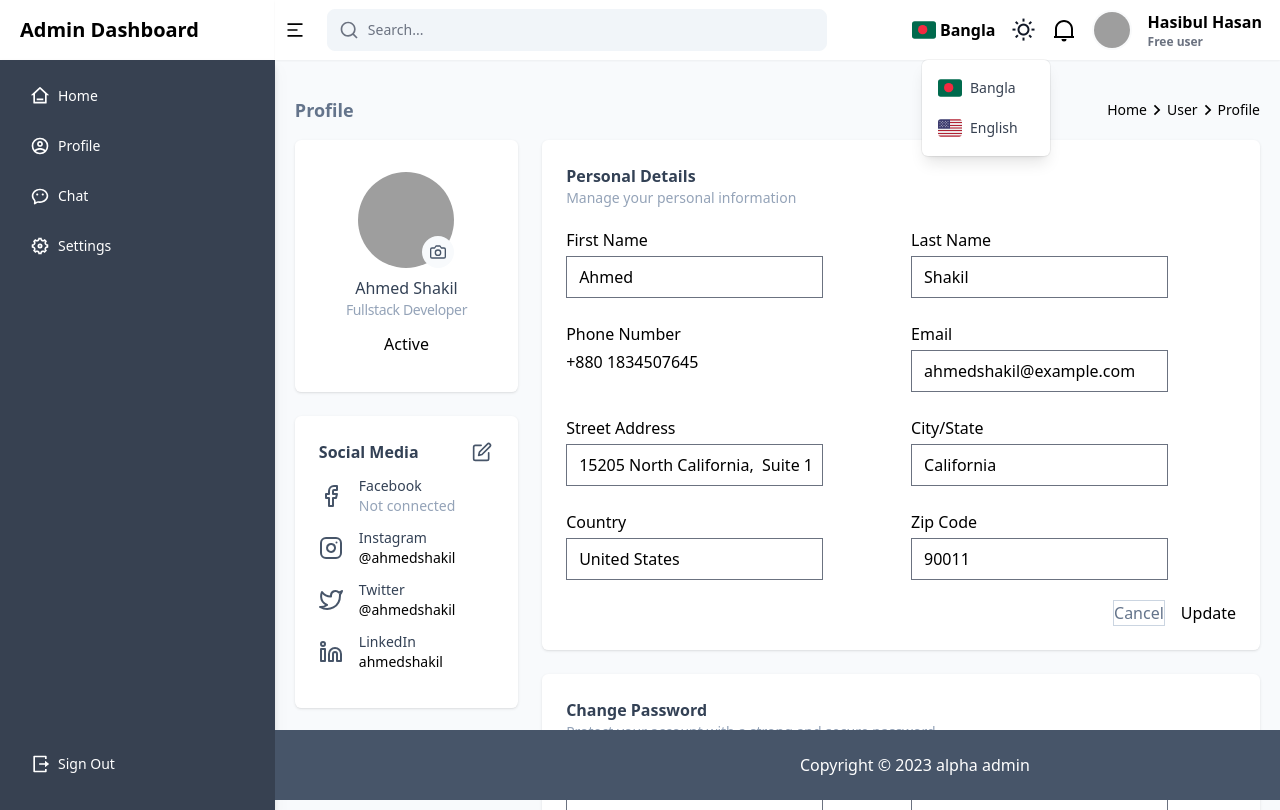
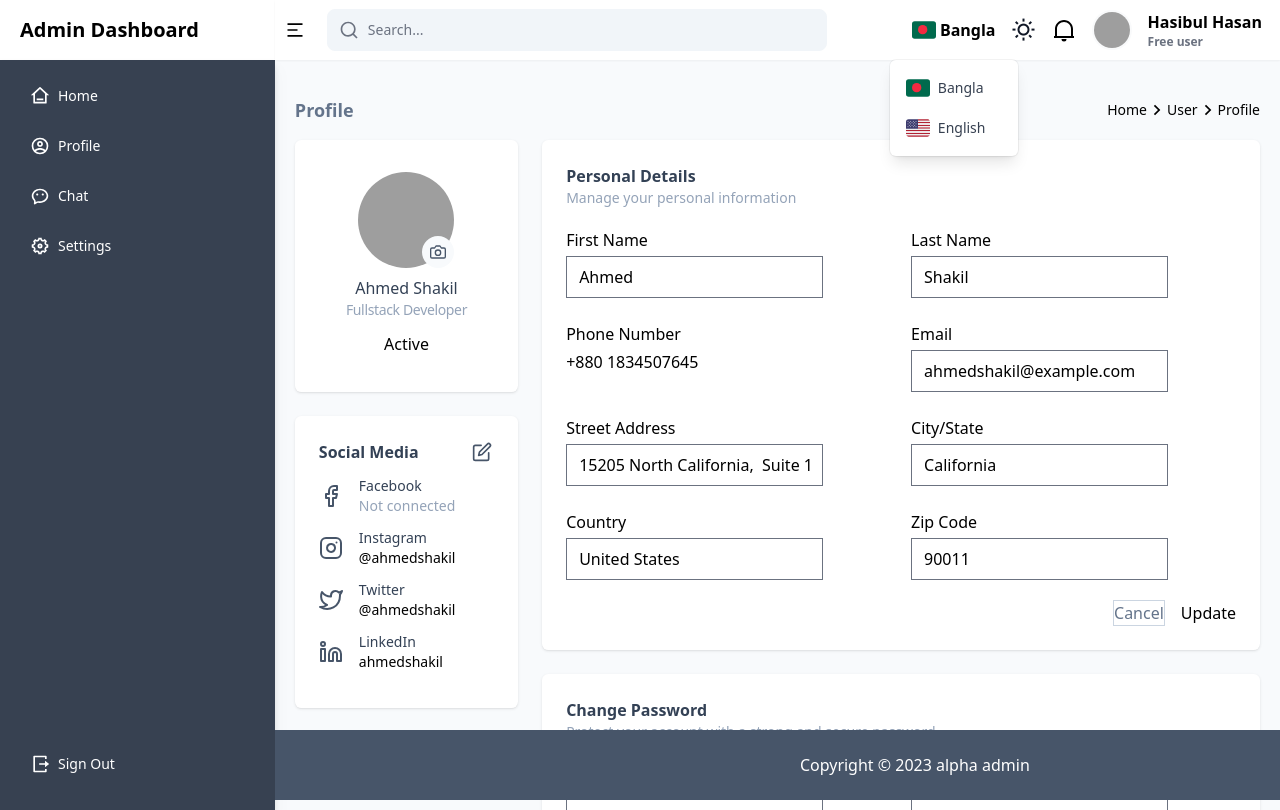
Before and after one commit to hasibulhasanshanto/tailwind-vue-starter-dashboard, a Vue app: page /profile in a window 1280 px wide. Both pictures are taken after a click on the button "Bangla". Built offline with nearby package versions, Linux system fonts and the light colour scheme; grey boxes are pictures that could not be loaded.

Commit message:
Update the language dropdown

```diff
--- a/src/components/common/Dropdown.vue
+++ b/src/components/common/Dropdown.vue
@@ -37,8 +37,8 @@ onUnmounted(() => {
 <template>
   <div>
     <button
-      :id="btnId"
-      :data-dropdown-toggle="dropId"
+      :id="btnId ?? 'dropdownDefaultButton'"
+      :data-dropdown-toggle="dropId ?? 'dropdown'"
       ref="trigger"
       :class="buttonClass"
       aria-haspopup="true"
@@ -61,10 +61,10 @@ onUnmounted(() => {
       leave-to-class="opacity-0"
     >
       <div
-        :id="dropId"
+        :id="dropId ?? 'dropdown'"
         v-show="dropdownOpen"
         :class="dropDownClass"
-        :aria-labelledby="btnId"
+        :aria-labelledby="btnId ?? 'dropdownDefaultButton'"
       >
         <div class="py-1 text-left divide-y">
           <ul
--- a/src/components/dashboard/Header.vue
+++ b/src/components/dashboard/Header.vue
@@ -66,39 +66,34 @@ defineProps(["showDropDown", "showNotification", "showLightDark", "showLang"]);
       <div class="flex items-center justify-end">
         <!-- Language -->
         <div class="mx-2">
-          <button
-            class="flex items-center justify-start space-x-1 py-2"
-            @click="$emit('toggleLang')"
-          >
-            <Bangladesh class="h-6 w-6" />
+          <Dropdown btnId="langBtn" dropId="langDropdown" buttonClass="flex items-center justify-start space-x-1 py-2" dropDownClass="absolute right-[15px] md:right-[230px] z-10 mt-[10px] w-32 origin-top-right rounded-md bg-white shadow-lg ring-1 ring-black ring-opacity-5 focus:outline-none">
+            <template v-slot:button>
+              <Bangladesh class="h-6 w-6" />
             <div class="font-semibold text-left hidden md:block">
               <div>Bangla</div>
             </div>
-          </button>
+            </template>
 
-          <!-- Drop down -->
-          <div
-            v-show="showLang"
-            class="absolute right-[15px] md:right-[230px] z-10 mt-[10px] w-32 origin-top-right rounded-md bg-white shadow-lg ring-1 ring-black ring-opacity-5 focus:outline-none"
-          >
-            <div class="py-1 text-left divide-y">
-              <!-- Options -->
-              <div class="py-1">
+            <template v-slot:dropdown-options>
+              <li>
                 <Button
                   class="text-gray-700 px-4 py-2 text-sm hover:bg-gray-100 inline-flex items-center"
                 >
                   <Bangladesh class="mr-2 h-6 w-6" />
                   Bangla
                 </Button>
+              </li>
+
+              <li>
                 <Button
                   class="text-gray-700 px-4 py-2 text-sm hover:bg-gray-100 inline-flex items-center"
                 >
                   <UnitedStates class="mr-2 h-6 w-6" />
                   English
                 </Button>
-              </div>
-            </div>
-          </div>
+              </li>
+            </template>
+          </Dropdown>
         </div>
 
         <!-- Light Dark -->
```
